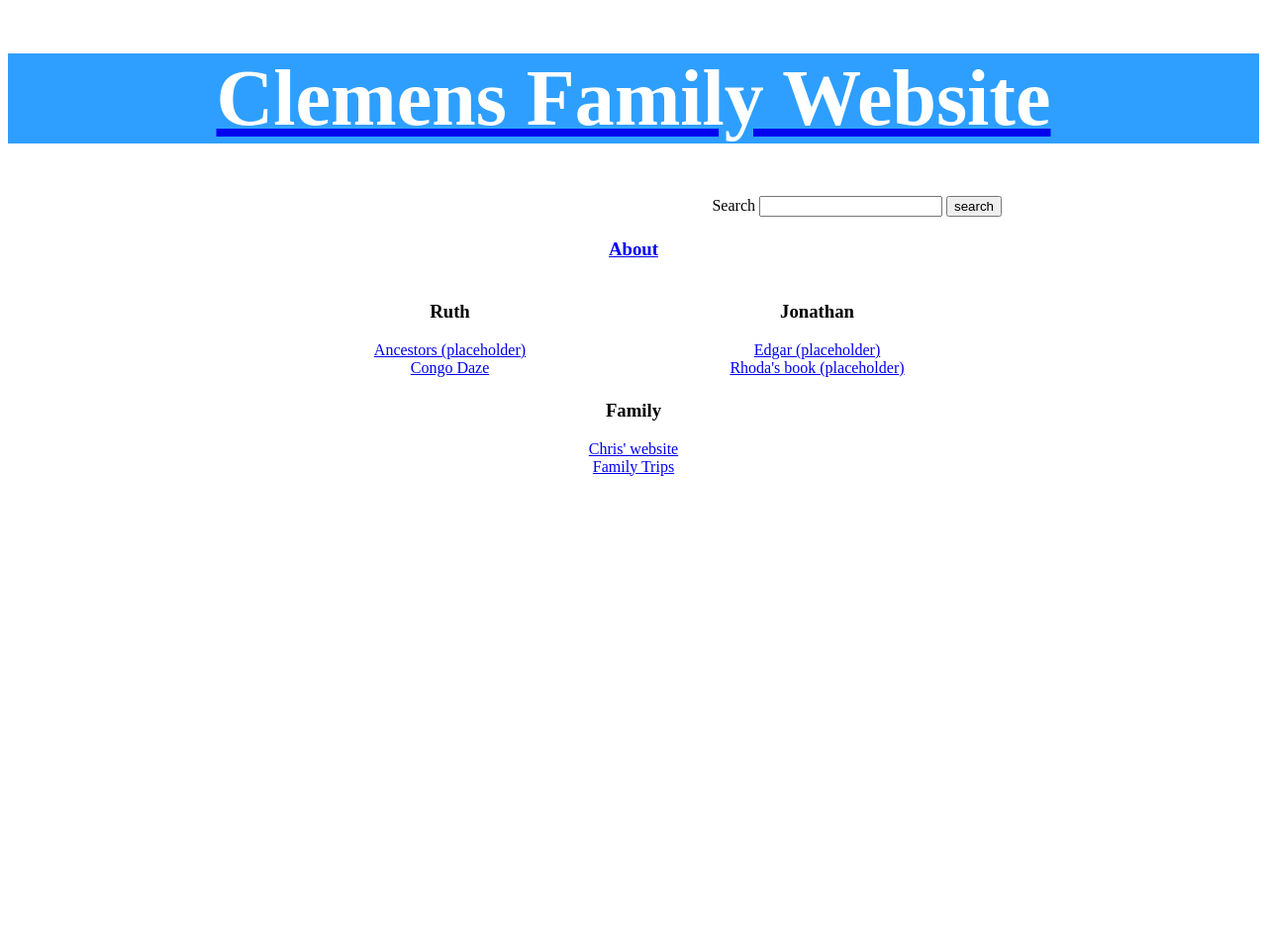
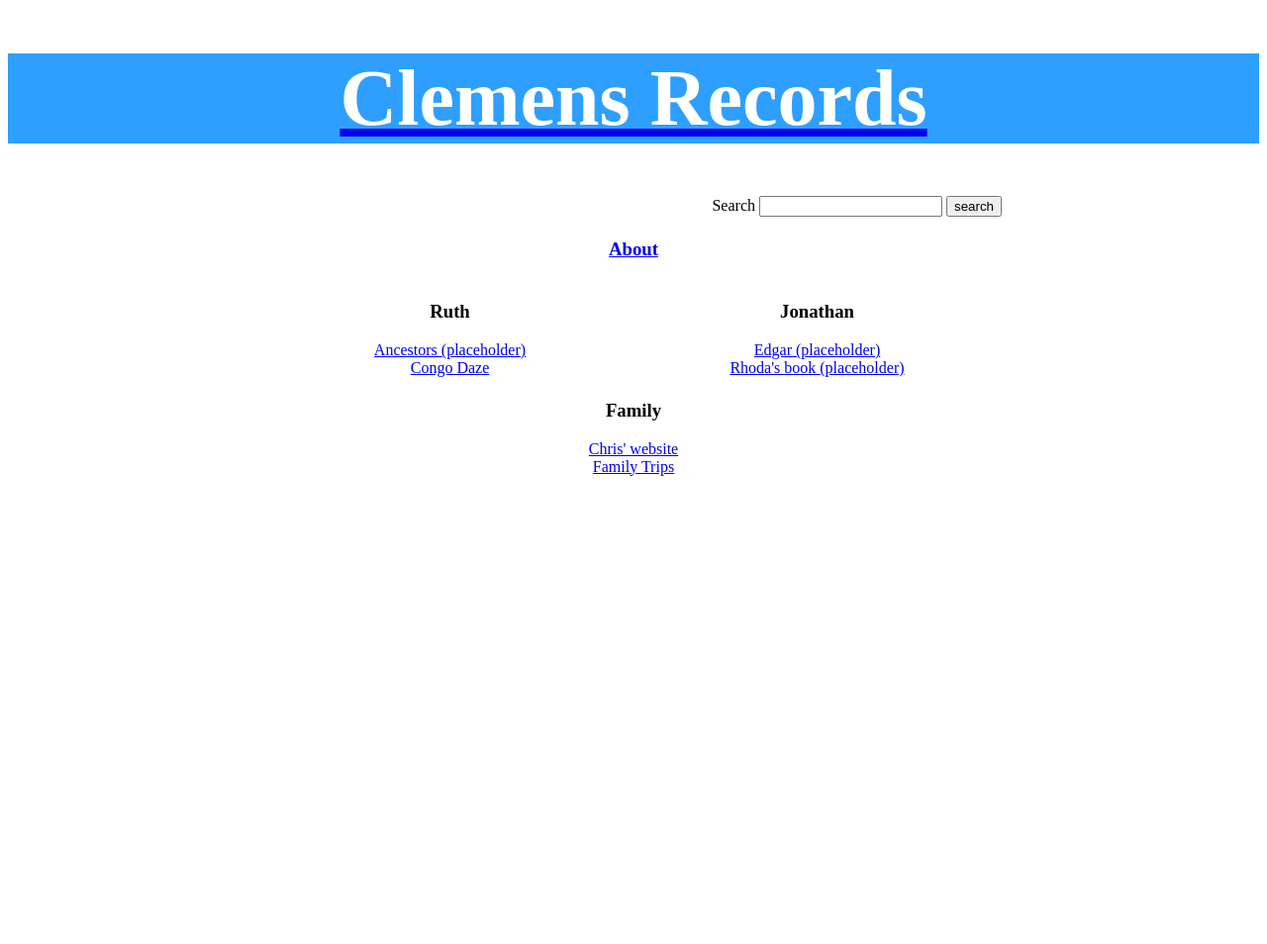
Before and after one commit to keidelclemens/keidelclemens.github.io, a Jekyll site: the page built from index.html, in a window 1280 px wide. Shown: the whole page at 99% size. Built offline with Jekyll 4.4.1, drawn with Linux system fonts in a browser that asks for light colours.

Commit message:
Update default.html

```diff
--- a/_layouts/default.html
+++ b/_layouts/default.html
@@ -20,7 +20,7 @@
   <body>
     <a href="/">
       <header>
-        <h1>Clemens Family Website</h1>
+        <h1>{{ site.title }}</h1>
       </header>
     </a>
     <div id="content">
```
